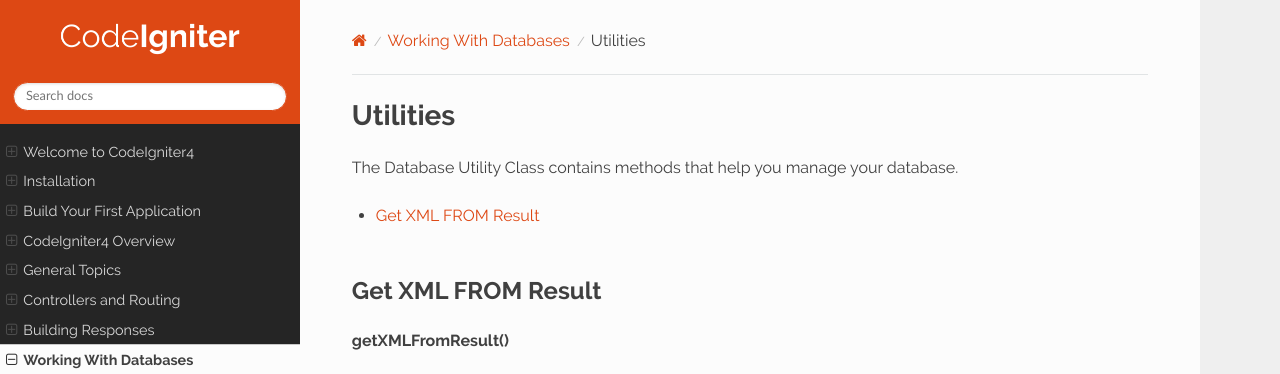
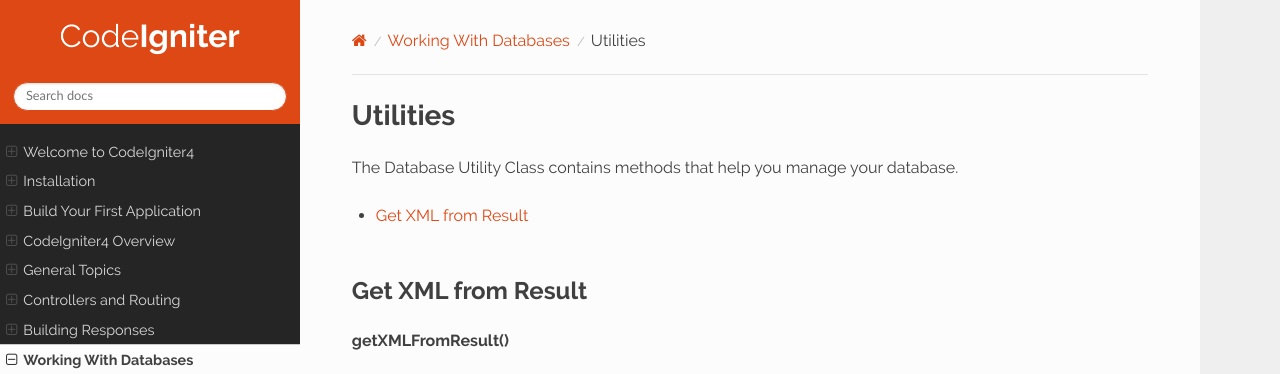
Before and after one commit to NEKOGET/ci4_user_guide_src, a Sphinx documentation site: the page built from source/database/utilities.rst, in a window 1280 px wide and 998 px high. Shown: the top 374 px of the window. Built offline with Sphinx 7.4.7 and the Read the Docs theme 2.0.0, drawn with Linux system fonts in a browser that asks for light colours.

Commit message:
docs: fix section titles

```diff
--- a/source/database/utilities.rst
+++ b/source/database/utilities.rst
@@ -1,6 +1,6 @@
-########################
+#########
 Utilities
-########################
+#########
 
 The Database Utility Class contains methods that help you manage your database.
 
@@ -9,7 +9,7 @@ The Database Utility Class contains methods that help you manage your database.
     :depth: 2
 
 *******************
-Get XML FROM Result
+Get XML from Result
 *******************
 
 **getXMLFromResult()**
```
